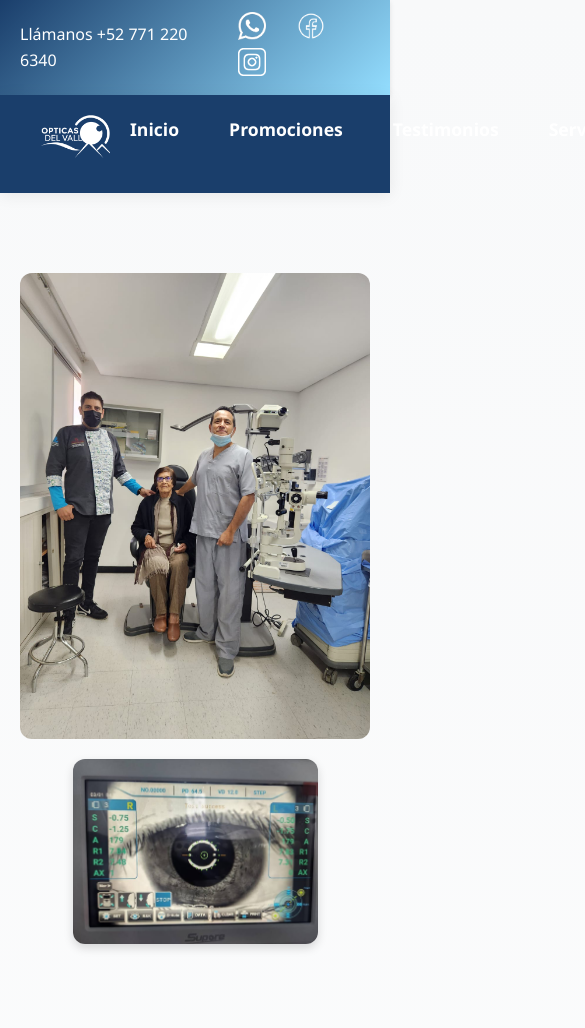
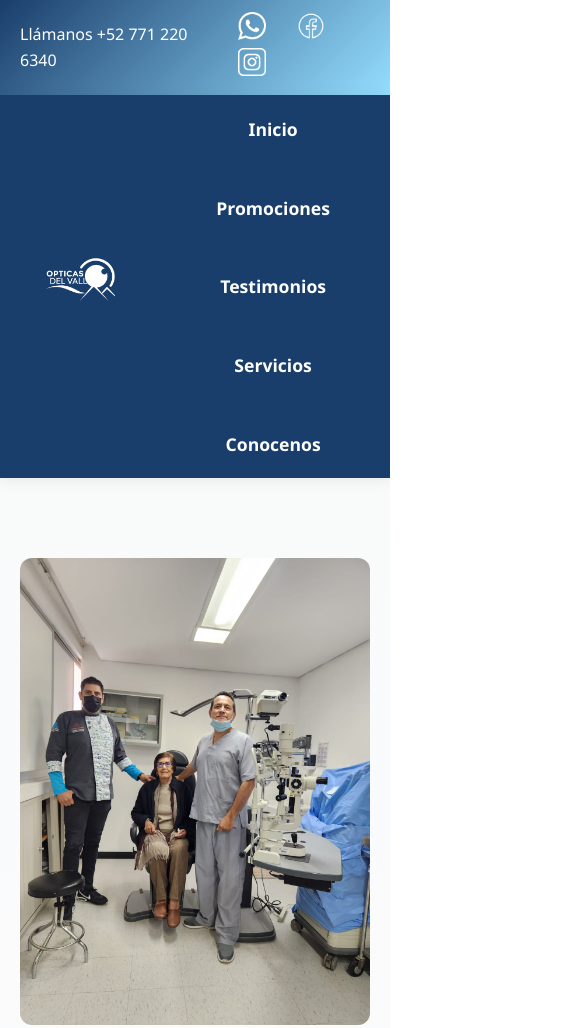
Before and after one commit to iHonshou/OpticasDelValle, a plain HTML site: page conocenos.html in a window 390 px wide. Shown: the top 1028 px of the page, 585 px wide, since content can reach past the window. Drawn offline with Linux system fonts and the light colour scheme.

Commit message:
feat: añadido el cambio del tamaño y responsividad de conocenos

```diff
--- a/conocenos.html
+++ b/conocenos.html
@@ -32,13 +32,16 @@
   <!-- 🧭 Menú de navegación -->
   <nav class="main-nav">
     <div class="logo">
+        <a href="index.html">
             <img src="./src/Logo_Opticas_blanco_transparent.png" alt="Logo Ópticas del Valle">
+        </a>
     </div>
     <ul>
         <li><a href="index.html">Inicio</a></li>
         <li><a href="promociones.html">Promociones</a></li>
         <li><a href="testimonios.html">Testimonios</a></li>
         <li><a href="servicios.html">Servicios</a></li>
+        <li><a href="conocenos.html">Conocenos</a></li>
     </ul>
 </nav>
 
--- a/styles/conocenos.css
+++ b/styles/conocenos.css
@@ -32,20 +32,33 @@ body {
 
 /* 🧭 Navegación */
 .main-nav {
-  background-color: #1b5e20;
+  background-color: #1A3E6B;
   display: flex;
   align-items: center;
   justify-content: space-between;
-  padding: 12px 40px;
+  width: 100vw;
+  min-width: 100%;
+  margin: 0;
+  padding: 10px 0 10px 0;
+  box-shadow: 0 2px 15px rgba(0, 0, 0, 0.08);
+  position: relative;
+  left: 50%;
+  right: 50%;
+  transform: translateX(-50%);
 }
 
 .logo img {
-  height: 60px;
+  height: 70px;
+  transition: transform 0.3s;
+  margin-left: 40px;
 }
 
 .main-nav ul {
   display: flex;
+  justify-content: center;
   list-style: none;
+  gap: 30px;
+  margin-right: 40px;
 }
 
 .main-nav li a {
@@ -228,19 +241,21 @@ body {
   display: flex;
   align-items: center;
   justify-content: space-between;
-  max-width: 1500px;
-  margin: 0 auto;
-  padding: 10px 40px;
+  width: 100vw;
+  min-width: 100%;
+  margin: 0;
+  padding: 10px 0 10px 0;
   box-shadow: 0 2px 15px rgba(0, 0, 0, 0.08);
+  position: relative;
+  left: 50%;
+  right: 50%;
+  transform: translateX(-50%);
 }
 
 .logo img {
   height: 70px;
   transition: transform 0.3s;
-}
-
-.logo img:hover {
-  transform: scale(1.05);
+  margin-left: 40px;
 }
 
 .main-nav ul {
@@ -248,6 +263,7 @@ body {
   justify-content: center;
   list-style: none;
   gap: 30px;
+  margin-right: 40px;
 }
 
 .main-nav a {
@@ -325,3 +341,24 @@ body {
   }
 
 }
+
+/* 📱 Responsivo */
+@media (max-width: 768px) {
+  .promos {
+    flex-direction: column;
+    gap: 20px;
+  }
+
+  .promo {
+    width: 100%;
+  }
+
+  .main-nav ul {
+    flex-direction: column;
+    align-items: center;
+  }
+
+  .main-nav li {
+    margin: 10px 0;
+  }
+}
```
Lines whose indentation alone changed are shown as unchanged.
